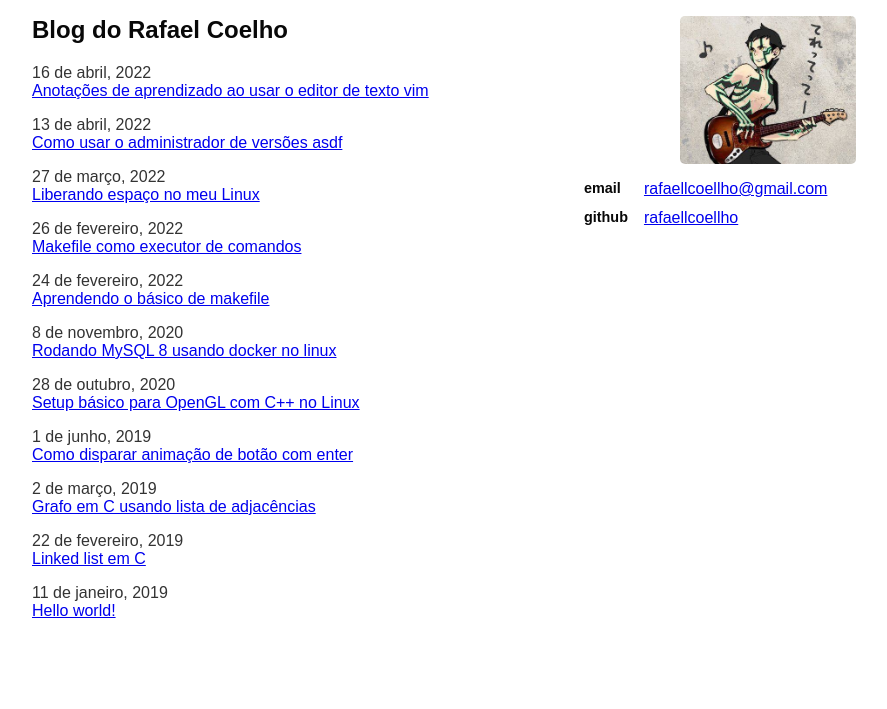
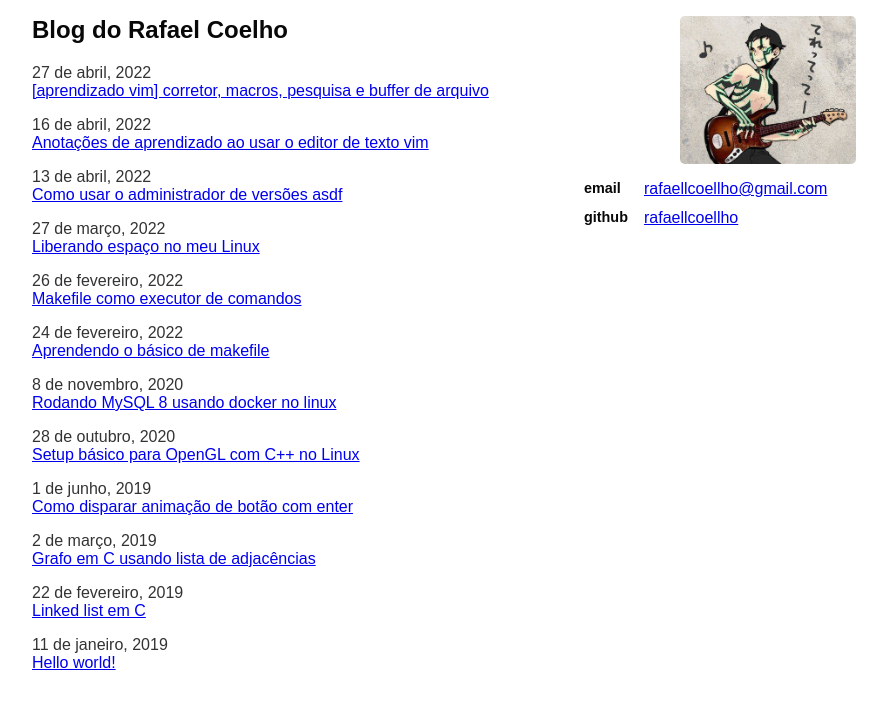
Before and after one commit to rafaellcoellho/rafaellcoellho.github.io, a Jekyll site: the page built from index.markdown, in a window 1280 px wide. Shown: the top 709 px of the page, without its empty margins (148-1035 px from the left). Built offline with Jekyll 4.4.1, drawn with Linux system fonts in a browser that asks for light colours.

Commit message:
feat(posts): adiciona data e move para pastas de posts

```diff
--- a/_drafts/vim.markdown
+++ b/_posts/2022-04-27-aprendizado-vim-corretor-macros-pesquisa-e-buffer-de-arquivo.markdown
@@ -1,5 +1,6 @@
 ---
 title: "[aprendizado vim] corretor, macros, pesquisa e buffer de arquivo"
+date: 2022-04-27 00:30:52
 layout: post
 ---
 
```
